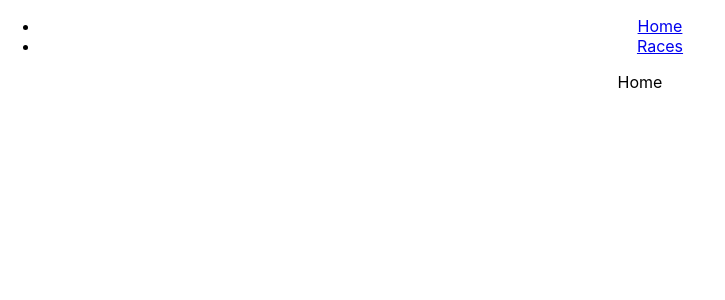
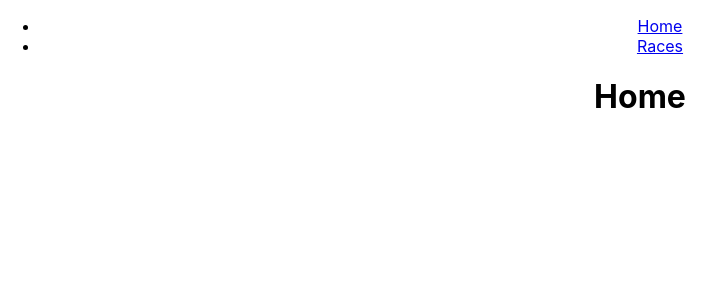
Before and after one commit to weronikaolejniczak/no-holding-horses, a React (Create React App) app: page / in a window 1280 px wide. Shown: the top 300 px of the page, without its empty margins (0-725 px from the left). Built offline with nearby package versions, Linux system fonts and the light colour scheme.

Commit message:
use semantic HTML - h1

```diff
--- a/src/pages/Home.tsx
+++ b/src/pages/Home.tsx
@@ -1,7 +1,7 @@
 export const Home = () => {
   return (
     <div>
-      Home
+      <h1>Home</h1>
     </div>
   )
 }
--- a/src/pages/Race.tsx
+++ b/src/pages/Race.tsx
@@ -5,7 +5,7 @@ export const Race = () => {
 
   return (
     <div>
-      {id} race
+      <h1>{id} race</h1>
     </div>
   )
 }
```
